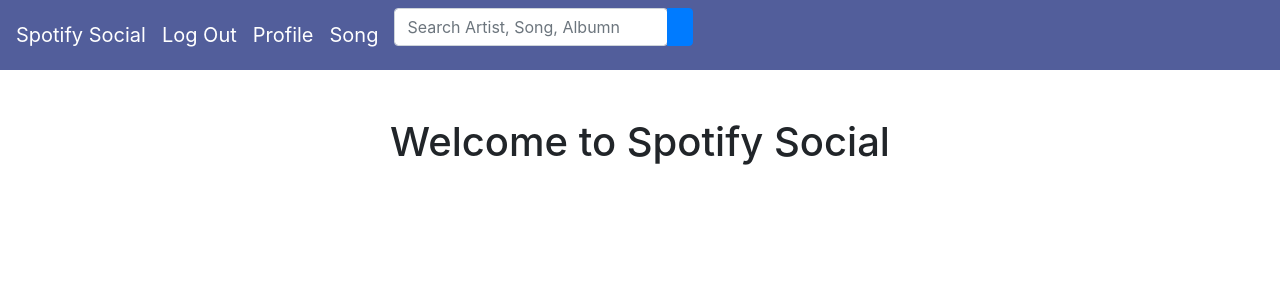
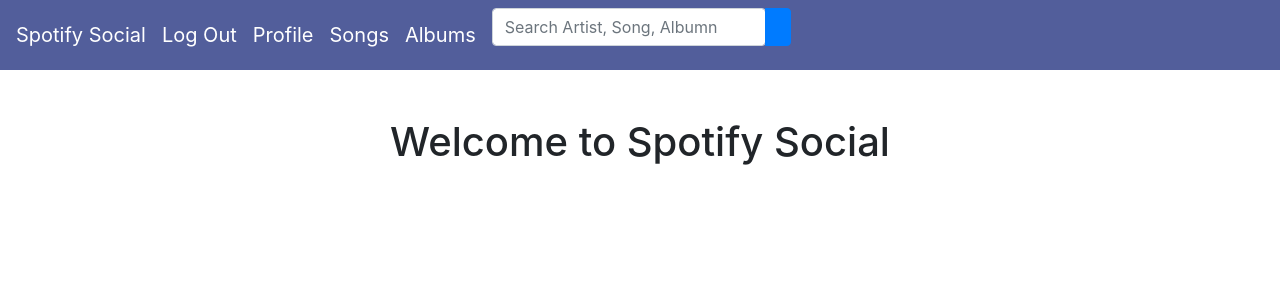
Before and after one commit to itscold404/Spotify-Social, a Django app: page /songs_page/ in a window 1280 px wide. Shown: the top 300 px of the page. Run offline with Django 4.2, Linux system fonts and the light colour scheme; some libraries are stand-ins or nearby versions.

Commit message:
Added "Albums" Page
New tab for albums

```diff
--- a/spotify_social/templates/signed-in/base.html
+++ b/spotify_social/templates/signed-in/base.html
@@ -13,7 +13,8 @@
             <a class="navbar-brand" href="{% url 'user_home_page' %}">Spotify Social</a>
             <a class="navbar-brand" href="{% url 'logout' %}">Log Out</a>
             <a class="navbar-brand" href="{% url 'user_profile_page' %}">Profile</a>
-            <a class="navbar-brand" href="{% url 'songs_page' %}">Song</a>
+            <a class="navbar-brand" href="{% url 'songs_page' %}">Songs</a>
+            <a class="navbar-brand" href="{% url 'albums_page' %}">Albums</a>
 
             <form id="APISearchForm" action="{%url 'search'%}" method="post">
                 {% csrf_token %}
--- a/spotify_social/urls.py
+++ b/spotify_social/urls.py
@@ -12,6 +12,7 @@
     path("edit_profile/", views.user_edit_profile_page, name="user_edit_profile_page"),
     path("search_page/", views.search_page, name="search_page"),
     path("songs_page/", views.songs_page, name="songs_page"),
+    path("albums_page/",views.albums_page, name="albums_page"),
     path("check_credentials/", actions.check_credentials, name="check_credentials"),
     path("create_account/", actions.create_account, name="create_account"),
     path("update_profile/", actions.update_profile, name="update_user_profile"),
--- a/spotify_social/views.py
+++ b/spotify_social/views.py
@@ -105,3 +105,6 @@
 
 def songs_page(request):
     return render(request, "signed-in/songs_page.html", {})
+
+def albums_page(request):
+    return render(request, "signed-in/albums_page.html",{})
```
Also changed, not shown: spotify_social/templates/signed-in/albums_page.html (added).
